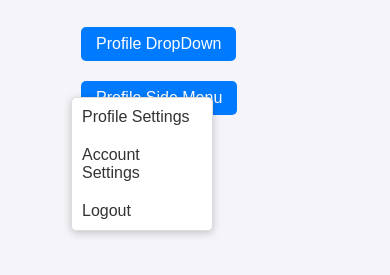
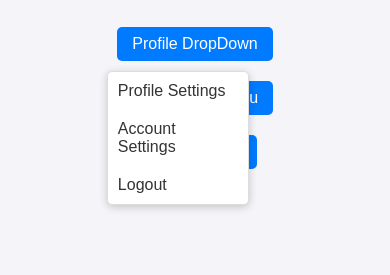
Before and after one commit to kumawat-Ankita/Task-EcoMoney, a plain HTML site: page index.html in a window 390 px wide. Both pictures are taken after a click on the button "Profile DropDown". Shown: the part 241-516 px from the top of the page. Drawn offline with Linux system fonts and the light colour scheme.

Commit message:
add responsiveness

```diff
--- a/style.css
+++ b/style.css
@@ -18,6 +18,7 @@ h1 {
 .profile-container {
   position: relative;
 }
+
 .profile-button {
   margin: 10px;
   padding: 10px 20px;
@@ -35,7 +36,7 @@ h1 {
 .dropdown-menu {
   width: 142px;
   position: absolute;
-  top: 80px;
+  top: 54px;
   left: 0;
   background-color: #fff;
   border: 1px solid #ddd;
@@ -55,7 +56,8 @@ h1 {
 }
 .side-menu {
   position: fixed;
-  top: 50px;
+  height: 100%;
+  top: 0px;
   right: -250px;
   width: 250px;
   background-color: #fff;
@@ -108,6 +110,11 @@ h1 {
     margin-top: 130px;
     padding: 71px;
   }
+  .profile-container {
+    display: flex;
+    flex-direction: column;
+    align-items: center;
+  }
   .modal-content {
     width: 164px;
   }
```
